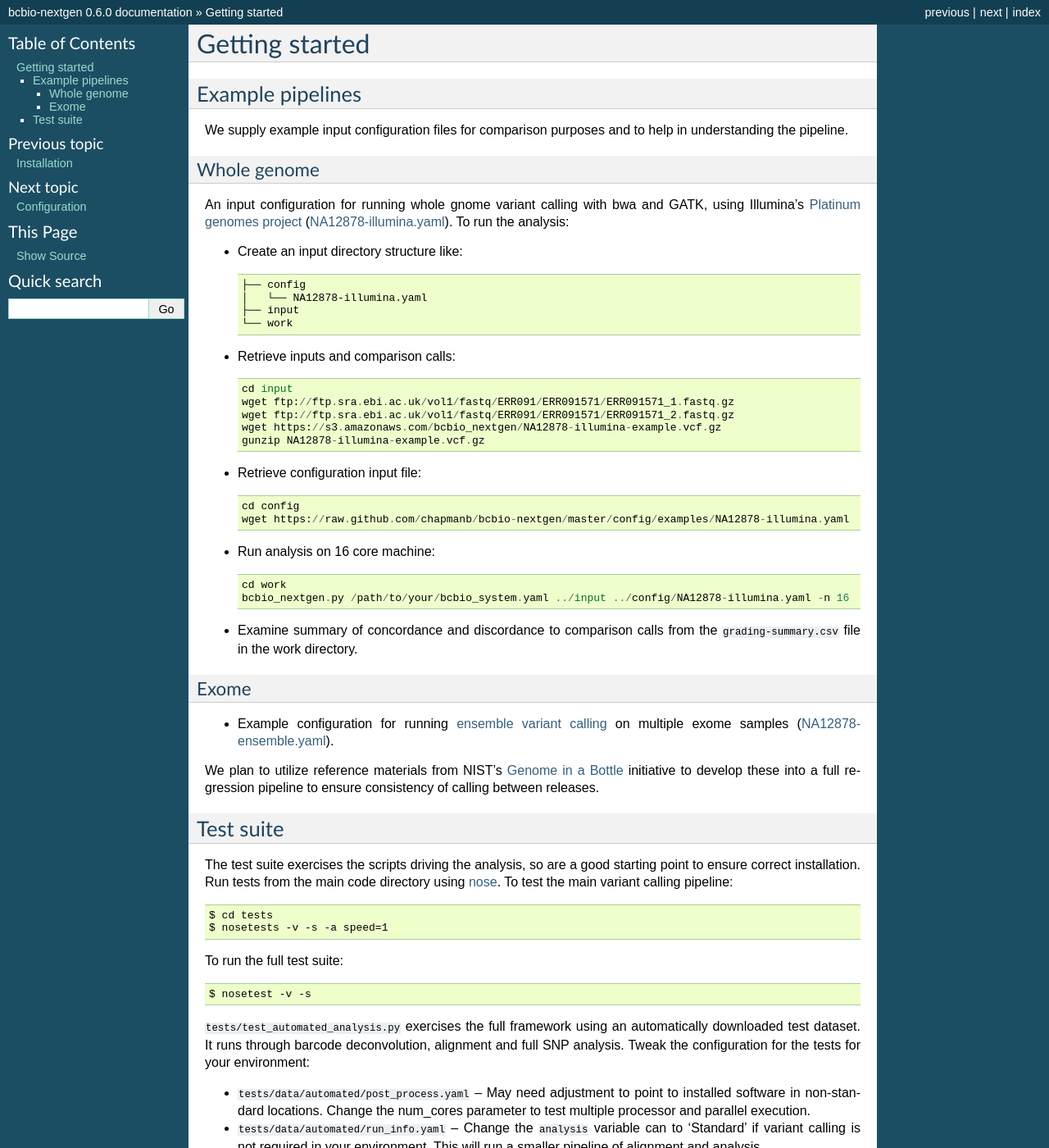
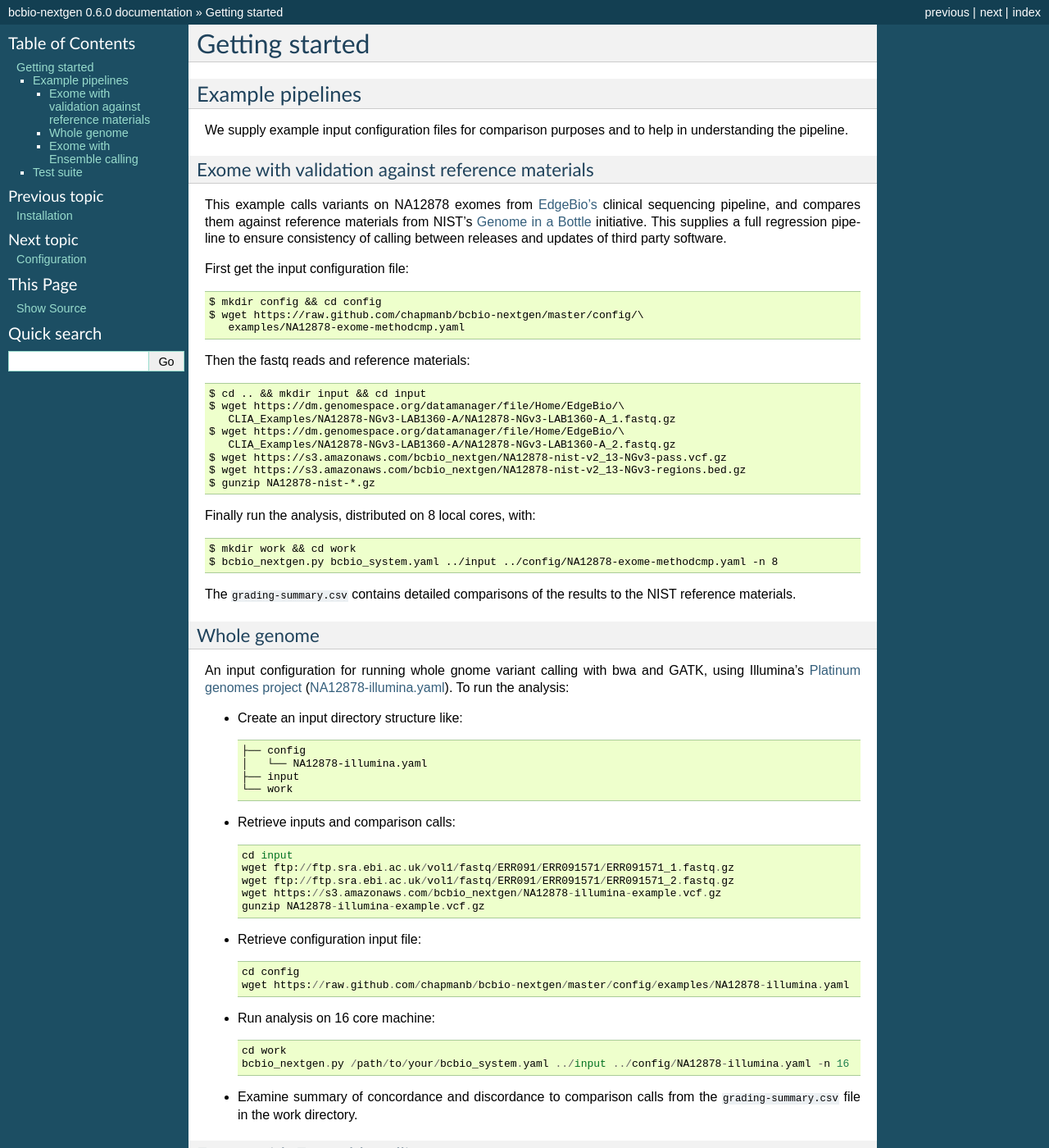
Before and after one commit to bcbio/bcbio-nextgen, a Sphinx documentation site: the page built from docs/contents/testing.rst, in a window 1280 px wide and 1400 px high. Shown: the whole window at 82% size. Built offline with Sphinx 7.4.7, drawn with Linux system fonts in a browser that asks for light colours; some of the changed text lies outside the part shown.

Commit message:
Exome method comparison example configuration file and documentation

```diff
--- a/docs/contents/testing.rst
+++ b/docs/contents/testing.rst
@@ -6,6 +6,41 @@ Example pipelines
 
 We supply example input configuration files for comparison purposes
 and to help in understanding the pipeline.
+
+Exome with validation against reference materials
+~~~~~~~~~~~~~~~~~~~~~~~~~~~~~~~~~~~~~~~~~~~~~~~~~
+
+This example calls variants on NA12878 exomes from `EdgeBio's`_
+clinical sequencing pipeline, and compares them against
+reference materials from NIST's `Genome in a Bottle`_
+initiative. This supplies a full regression pipeline to ensure
+consistency of calling between releases and updates of third party
+software.
+
+First get the input configuration file::
+
+    $ mkdir config && cd config
+    $ wget https://raw.github.com/chapmanb/bcbio-nextgen/master/config/\
+       examples/NA12878-exome-methodcmp.yaml
+
+Then the fastq reads and reference materials::
+
+    $ cd .. && mkdir input && cd input
+    $ wget https://dm.genomespace.org/datamanager/file/Home/EdgeBio/\
+       CLIA_Examples/NA12878-NGv3-LAB1360-A/NA12878-NGv3-LAB1360-A_1.fastq.gz
+    $ wget https://dm.genomespace.org/datamanager/file/Home/EdgeBio/\
+       CLIA_Examples/NA12878-NGv3-LAB1360-A/NA12878-NGv3-LAB1360-A_2.fastq.gz
+    $ wget https://s3.amazonaws.com/bcbio_nextgen/NA12878-nist-v2_13-NGv3-pass.vcf.gz
+    $ wget https://s3.amazonaws.com/bcbio_nextgen/NA12878-nist-v2_13-NGv3-regions.bed.gz
+    $ gunzip NA12878-nist-*.gz
+
+Finally run the analysis, distributed on 8 local cores, with::
+
+    $ mkdir work && cd work
+    $ bcbio_nextgen.py bcbio_system.yaml ../input ../config/NA12878-exome-methodcmp.yaml -n 8
+
+The ``grading-summary.csv`` contains detailed comparisons of the results
+to the NIST reference materials.
 
 Whole genome
 ~~~~~~~~~~~~
@@ -41,18 +76,15 @@ bwa and GATK, using Illumina's `Platinum genomes project`_
 - Examine summary of concordance and discordance to comparison calls
   from the ``grading-summary.csv`` file in the work directory.
 
+.. _EdgeBio's: http://www.edgebio.com/
 .. _Platinum genomes project: http://www.illumina.com/platinumgenomes/
 .. _NA12878-illumina.yaml: https://raw.github.com/chapmanb/bcbio-nextgen/master/config/examples/NA12878-illumina.yaml
 
-Exome
-~~~~~
+Exome with Ensemble calling
+~~~~~~~~~~~~~~~~~~~~~~~~~~~
 
-- Example configuration for running `ensemble variant calling`_ on
-  multiple exome samples (`NA12878-ensemble.yaml`_).
-
-We plan to utilize reference materials from NIST's `Genome in a Bottle`_
-initiative to develop these into a full regression pipeline to ensure
-consistency of calling between releases.
+An example configuration for running `ensemble variant calling`_ on
+multiple exome samples (`NA12878-ensemble.yaml`_).
 
 .. _NA12878-ensemble.yaml: https://raw.github.com/chapmanb/bcbio-nextgen/master/config/examples/NA12878-ensemble.yaml
 .. _ensemble variant calling: http://bcbio.wordpress.com/2013/02/06/an-automated-ensemble-method-for-combining-and-evaluating-genomic-variants-from-multiple-callers/
```
Also changed, not shown: 1 other file.
